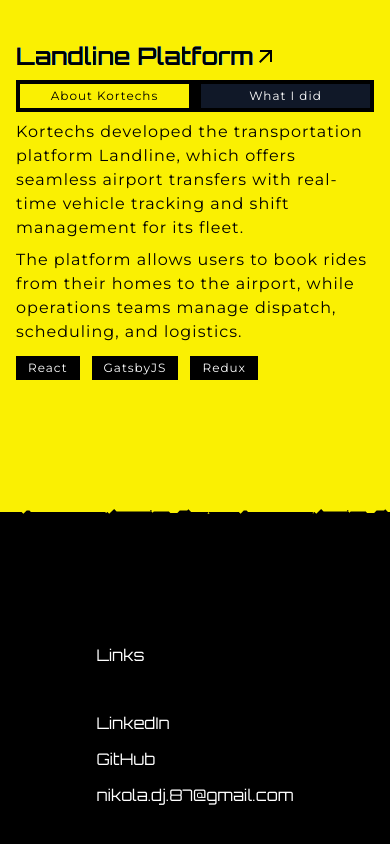
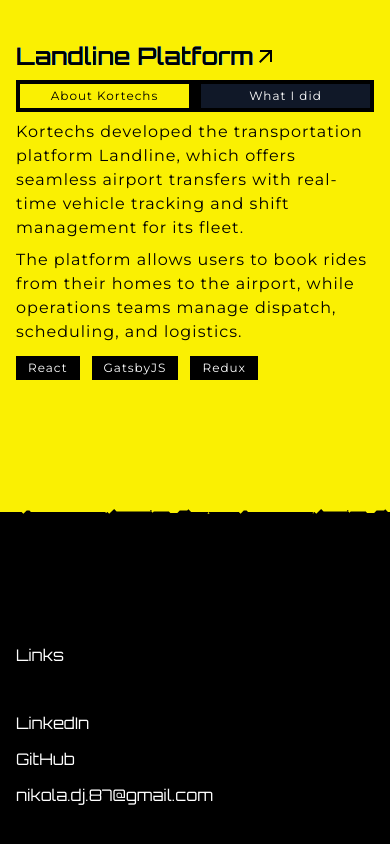
Before and after one commit to DjordjevicN/portfolio, a React (Vite) app: page / in a window 390 px wide. Shown: the part 3892-4736 px from the top of the page. Built offline with nearby package versions, Linux system fonts and the light colour scheme.

Commit message:
more info and refactoring

```diff
--- a/src/components/Footer.tsx
+++ b/src/components/Footer.tsx
@@ -3,11 +3,11 @@
 const Footer = () => {
   return (
     <div className="min-h-[50vh] bg-black flex items-center justify-center">
-      <div className="text-white max-w-[1200px] mx-auto  w-full flex justify-center md:justify-between p-4 ">
+      <div className="text-white max-w-[1200px] mx-auto w-full flex  md:justify-between p-4 ">
         <div className="align-top hidden md:block">
           <Logo />
         </div>
-        <div className="flex-col sm:flex-row sm:flex  gap-16">
+        <div className="">
           <div className="flex flex-col gap-3">
             <h1 className="mb-8">Links</h1>
             <a
@@ -22,9 +22,6 @@
             <a target="_blank" href="mailto:nikola.dj.87@gmail.com">
               nikola.dj.87@gmail.com
             </a>
-            {/* <a target="_blank" href="https://read.cv/nikola_djordjevic">
-              Read Resume
-            </a> */}
           </div>
         </div>
       </div>
```
